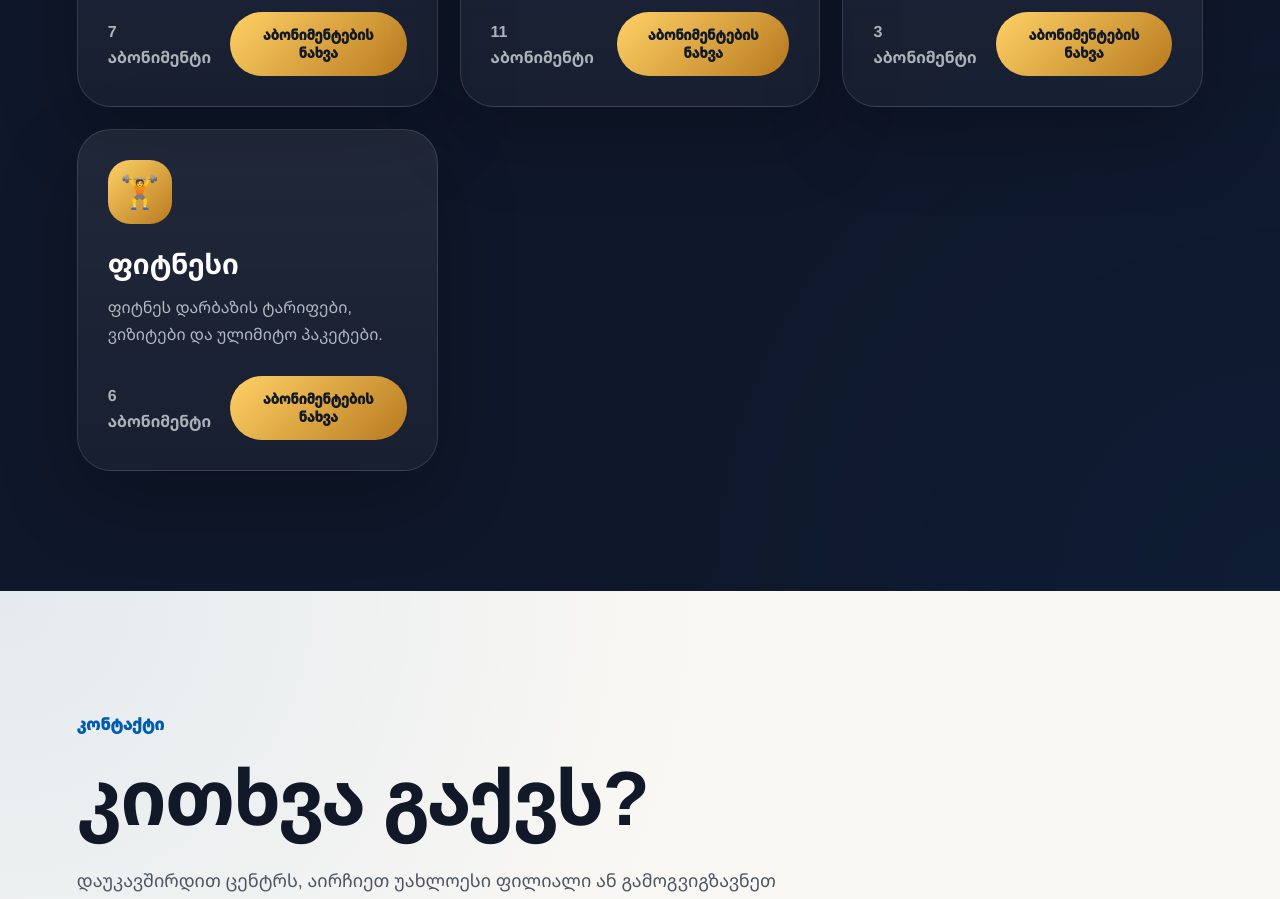
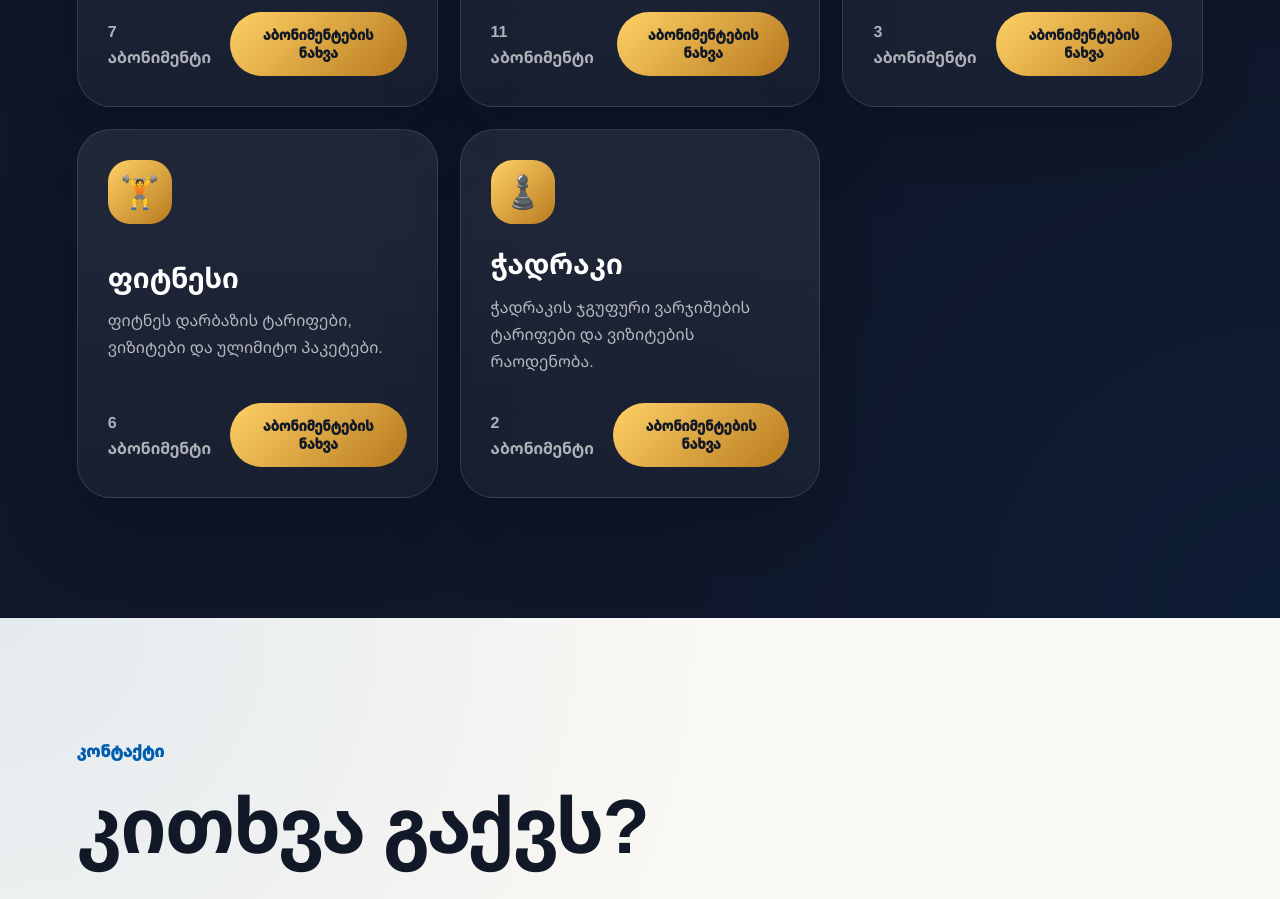
Before and after one commit to webdevelopment09/public-center-website, a Next.js app: page / in a window 1280 px wide. Shown: the part 9020-9919 px from the top of the page. Built offline with nearby package versions, Linux system fonts and the light colour scheme; a web font is replaced by a local one.

Commit message:
Add chess subscription plans

```diff
--- a/data/subscriptions.js
+++ b/data/subscriptions.js
@@ -249,4 +249,37 @@ export const subscriptionGroups = [
     "მომხმარებლები სივრცეებში დაიშვებიან ცენტრის დახურვამდე 1 საათით ადრე.",
   ],
 },
+
+{
+  id: "chess",
+  serviceSlug: "chess",
+  icon: "♟️",
+  title: "ჭადრაკი",
+  subtitle: "ჭადრაკის აბონიმენტები",
+  shortText: "ჭადრაკის ჯგუფური ვარჯიშების ტარიფები და ვიზიტების რაოდენობა.",
+  phone: "2 00 80 11",
+  workingHours: "ორშ. - შაბათი: 07:00 - 23:00 | კვირა: 09:00 - 21:00",
+
+  plans: [
+    {
+      name: "ჭადრაკი",
+      visits: "12 ვიზიტი",
+      duration: "ჯგუფური ვარჯიში",
+      price: "100 ლარი",
+    },
+    {
+      name: "ჭადრაკი",
+      visits: "8 ვიზიტი",
+      duration: "ჯგუფური ვარჯიში",
+      price: "70 ლარი",
+    },
+  ],
+
+  notes: [
+    "მომხმარებლები სივრცეებში დაიშვებიან ცენტრის დახურვამდე 1 საათით ადრე.",
+    "დედმამიშვილების შემთხვევაში თითოეულ 18 წლამდე ბავშვზე მოქმედებს 30% ფასდაკლება.",
+    "მრავალშვილიანი ოჯახის სტატუსის მქონე 18 წლამდე წევრ(ებ)ზე მოქმედებს 40% ფასდაკლება.",
+  ],
+},
+
 ];
```
